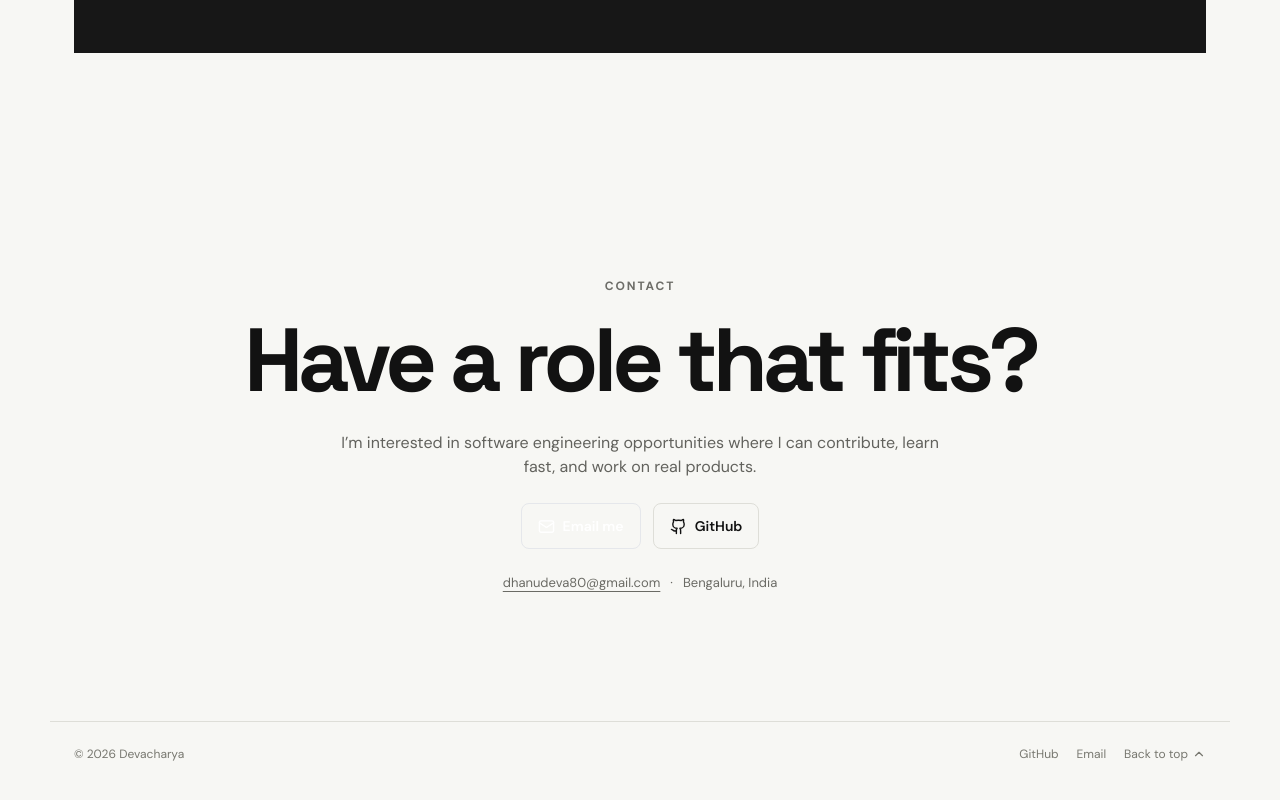
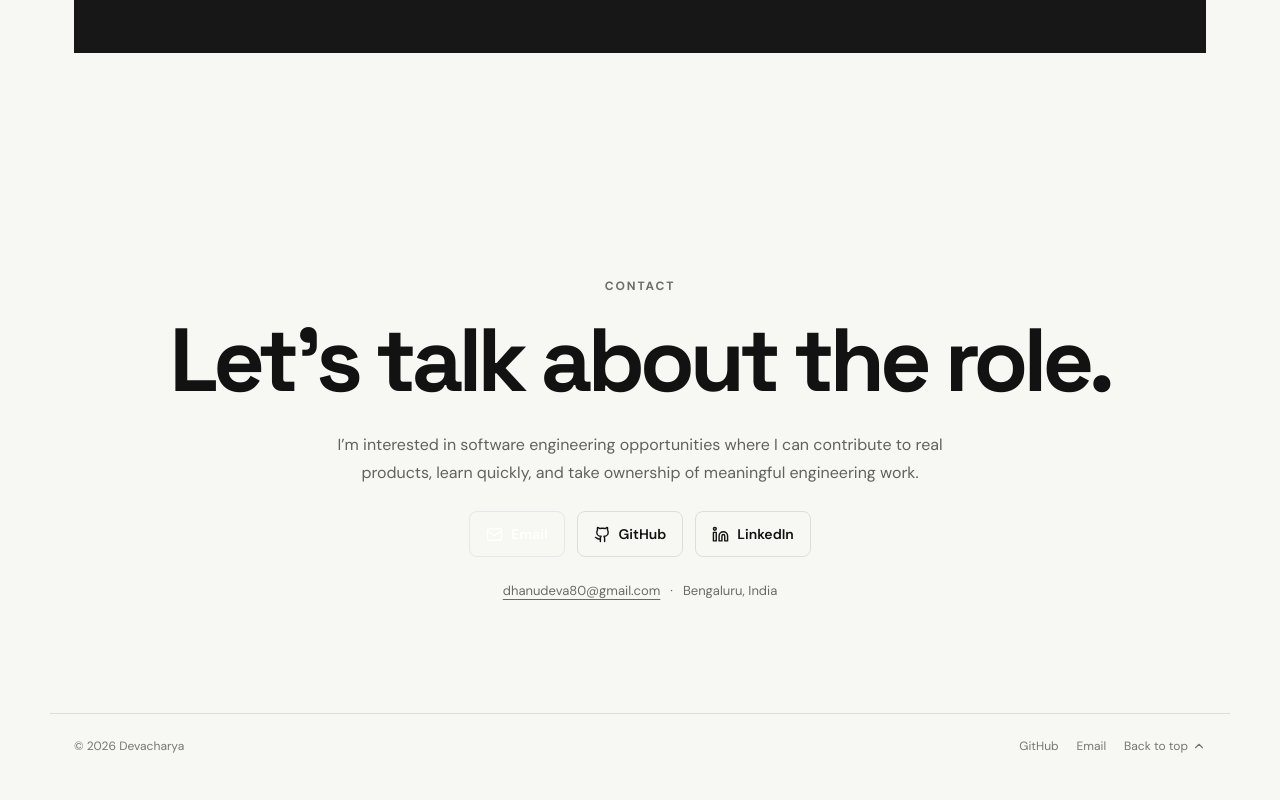
Before and after one commit to devacharya80/Portfolio, a React (Vite) app: page / in a window 1280 px wide. Shown: the part 4349-5149 px from the top of the page. Built offline with nearby package versions, Linux system fonts and the light colour scheme.

Commit message:
refactor: improve recruiter-first content and accessibility

```diff
--- a/src/components/sections/ContactSection.jsx
+++ b/src/components/sections/ContactSection.jsx
@@ -1,5 +1,21 @@
-import { Github, Mail } from "lucide-react";
+import { Github, Linkedin, Mail } from "lucide-react";
 import Button from "../ui/Button";
-export default function ContactSection({ email, github }) {
-  return <section id="contact" className="section-wrap pb-32 text-center"><p className="eyebrow">CONTACT</p><h2 className="font-display text-5xl font-bold leading-[1.05] tracking-[-.055em] sm:text-[7vw]">Have a role that fits?</h2><p className="mx-auto my-6 max-w-[620px] text-[#62625d]">I’m interested in software engineering opportunities where I can contribute, learn fast, and work on real products.</p><div className="flex justify-center gap-3"><Button href={email}><Mail size={17} /> Email me</Button><Button href={github} variant="light" target="_blank" rel="noreferrer"><Github size={17} /> GitHub</Button></div><div className="mt-6 flex flex-wrap justify-center gap-2.5 text-[13px] text-[#6b6b65]"><a href={email} className="underline underline-offset-4">dhanudeva80@gmail.com</a><span>·</span><span>Bengaluru, India</span></div></section>;
+
+export default function ContactSection({ email, github, linkedin }) {
+  return (
+    <section id="contact" className="section-wrap scroll-mt-24 pb-28 text-center" aria-labelledby="contact-title">
+      <p className="eyebrow">CONTACT</p>
+      <h2 id="contact-title" className="font-display text-5xl font-bold leading-[1.05] tracking-[-.055em] sm:text-[7vw]">Let’s talk about the role.</h2>
+      <p className="mx-auto my-6 max-w-[620px] leading-7 text-[#62625d]">I’m interested in software engineering opportunities where I can contribute to real products, learn quickly, and take ownership of meaningful engineering work.</p>
+      <div className="flex flex-wrap justify-center gap-3">
+        <Button href={email}><Mail size={17} aria-hidden="true" /> Email</Button>
+        <Button href={github} variant="light" target="_blank" rel="noreferrer"><Github size={17} aria-hidden="true" /> GitHub</Button>
+        <Button href={linkedin} variant="light" target="_blank" rel="noreferrer"><Linkedin size={17} aria-hidden="true" /> LinkedIn</Button>
+      </div>
+      <div className="mt-6 flex flex-wrap justify-center gap-2.5 text-[13px] text-[#6b6b65]">
+        <a href={email} className="focus-ring underline underline-offset-4">dhanudeva80@gmail.com</a>
+        <span aria-hidden="true">·</span><span>Bengaluru, India</span>
+      </div>
+    </section>
+  );
 }
```
